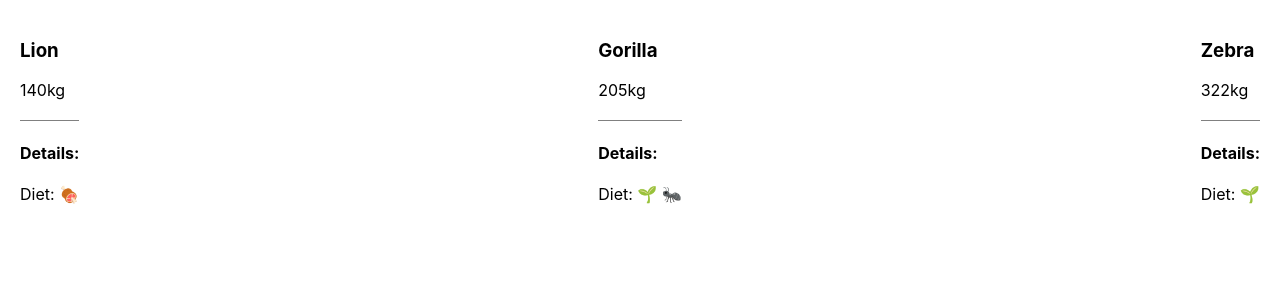
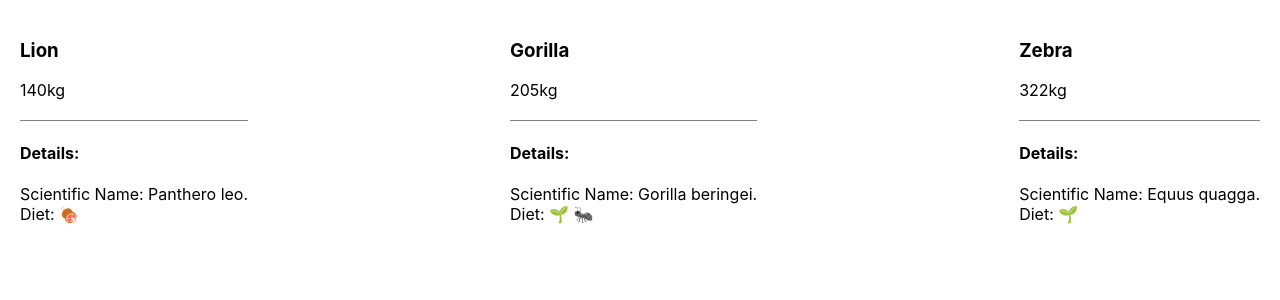
Before and after one commit to angelahe/wrapperreact, a React (Create React App) app: page / in a window 1280 px wide. Shown: the top 300 px of the page. Built offline with nearby package versions, Linux system fonts and the light colour scheme.

Commit message:
add and pass another property to child component without changing parent

```diff
--- a/src/components/AnimalDetails/AnimalDetails.js
+++ b/src/components/AnimalDetails/AnimalDetails.js
@@ -14,10 +14,13 @@ function convertFood(food) {
   }
 }
 
-export default function AnimalDetails({ diet }) {
+export default function AnimalDetails({ diet, scientificName }) {
   return(
     <div className="details">
       <h4>Details:</h4>
+      <div>
+        Scientific Name: {scientificName}.
+      </div>
       <div>
         Diet: {diet.map(food => convertFood(food)).join(' ')}
       </div>
@@ -27,4 +30,5 @@ export default function AnimalDetails({ diet }) {
 
 AnimalDetails.propTypes = {
   diet: PropTypes.arrayOf(PropTypes.string).isRequired,
+  scientificName: PropTypes.string.isRequired,
 }
--- a/src/components/App/App.js
+++ b/src/components/App/App.js
@@ -12,6 +12,7 @@ function App() {
           key={animal.name}
           name={animal.name}
           size={animal.size}
+          scientificName={animal.scientificName}
         />
       )}
     </div>
```
